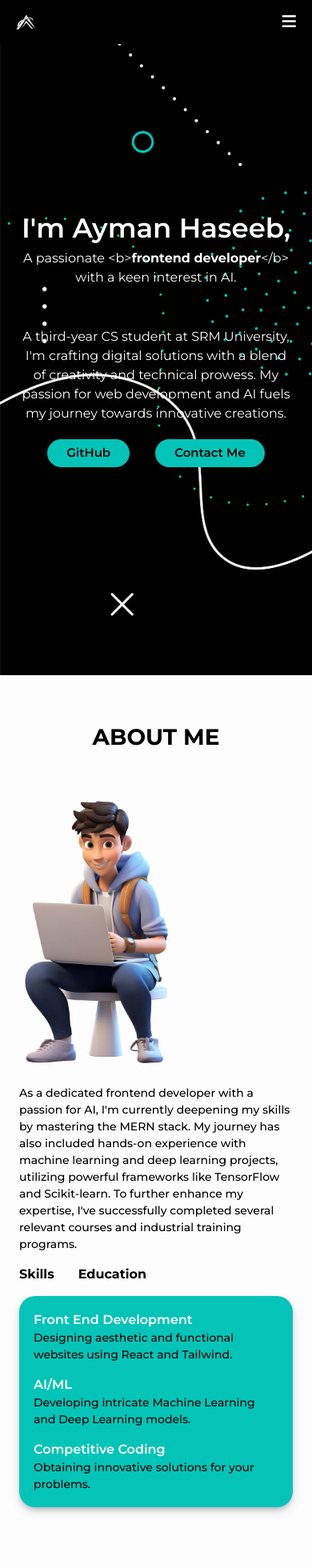
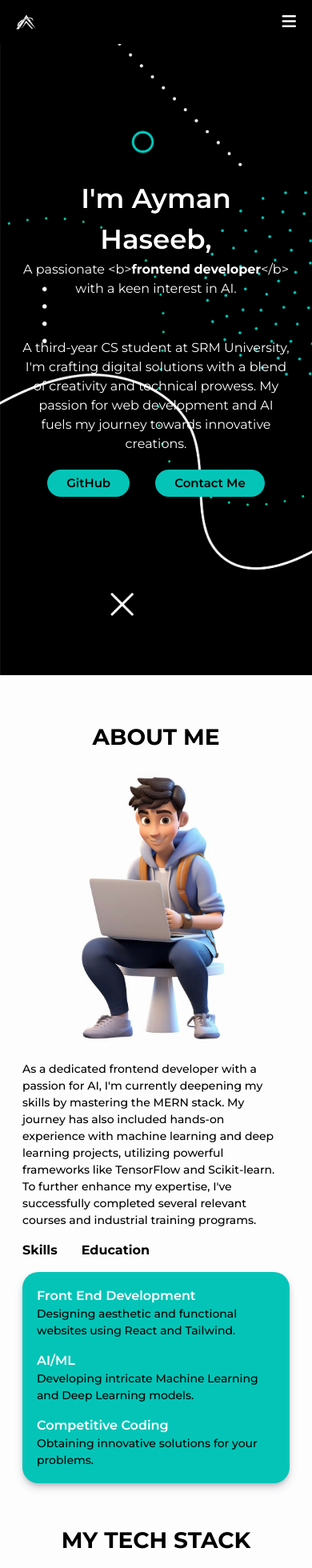
Before and after one commit to Aymmaann/Portfolio, a React (Vite) app: page / in a window 390 px wide. Shown: the top 1960 px of the page at 80% size. Built offline with nearby package versions, Linux system fonts and the light colour scheme.

Commit message:
Update styles

```diff
--- a/src/App.css
+++ b/src/App.css
@@ -31,5 +31,6 @@ body {
 @media screen and (max-width: 700px) {
   .projects-section, .project-heading {
     padding-left: 0;
+    padding-top: 30px;
   }
 }
--- a/src/App.jsx
+++ b/src/App.jsx
@@ -18,7 +18,7 @@ const App = () => {
       <About />
       <Phone />
 
-      <h1 className='project-heading text-purple uppercase text-[28px] sl:text-[37px] font-bold text-center pt-12 l:pt-14 xxl:text-[55px] xl:text-[45px]' id="Projects">Projects</h1>
+      <h1 className='project-heading text-purple uppercase text-[28px] sl:text-[37px] font-bold text-center mt-2 pt-12 l:pt-14 xxl:text-[55px] xl:text-[45px]' id="Projects">Projects</h1>
       <section className="projects-section">
         <Project number={1}/>
         <ProjectInverse number={2}/>
--- a/src/components/About/About.css
+++ b/src/components/About/About.css
@@ -186,9 +186,10 @@
         padding-left: 0;
     }
     .tech-stack-section {
-        padding: 10px 50px 40px;
+        padding: 10px 50px 0px;
     }
     .tech-stack {
+        margin-top: 25px;
         justify-content: center;
     }
     .skills-section h2, .education-section h2, .about-list li {
@@ -204,6 +205,9 @@
         flex-direction: column;
     }
     .about-img {
+        margin: 0 auto;
+    }
+    .about-img {
         width: 200px;
     }
     .about-text {
@@ -213,9 +217,18 @@
 
 @media screen and (max-width: 600px) {
     .about-div {
-        padding: 0 24px;
+        padding: 0 36px;
     }
     .tech-stack-section {
-        padding: 10px 24px;
+        padding: 10px 36px;
     }
 }
+
+@media screen and (max-width: 420px) {
+    .about-div {
+        padding: 0 28px;
+    }
+    .tech-stack-section {
+        padding: 10px 28px;
+    }
+}
--- a/src/components/About/About.jsx
+++ b/src/components/About/About.jsx
@@ -57,7 +57,7 @@ const About = () => {
                                 <div className="education-section">
                                     <h2>2022 - 2026</h2>
                                     <p>Btech CSE Cloud Computing Student at SRM University.</p>
-                                    <p>Current CGPA: 9.5</p>
+                                    <p>Current CGPA: 9.6</p>
                                     <h2 className="skills-other-headings">2020 - 2022</h2>
                                     <p>Sanjos Metropolitan School(CBSE)</p>
                                     <p>12th Percentage: 92%</p>
@@ -71,7 +71,7 @@ const About = () => {
                 </div>
 
                 <div className="tech-stack-section">
-                    <h1 className='text-purple uppercase text-[28px] sl:text-[37px] xxl:text-[55px] xl:text-[45px] font-bold text-center mt-14'>My Tech Stack</h1>
+                    <h1 className='text-purple uppercase text-[28px] sl:text-[37px] xxl:text-[55px] xl:text-[45px] font-bold text-center sl:mt-14'>My Tech Stack</h1>
                     <ul className="tech-stack">
                         {Object.values(techStack).map((item, index) => (
                             <li key={index}>
--- a/src/components/Contact/Contact.css
+++ b/src/components/Contact/Contact.css
@@ -105,7 +105,7 @@ form {
         font-size: 14px;
     }
     .form-section button{
-        padding: 5px 10px;
+        padding: 7px 10px;
         width: 130px;
         font-size: 14px;
         transition: 0.2s ease-in-out;
@@ -116,7 +116,7 @@ form {
 @media screen and (max-width: 700px) {
     .contact-section {
         width: 100%;
-        padding: 50px 24px;
+        padding: 50px 36px;
     }
     .contact-text-section, .form-section {
         width: 100%;
@@ -129,3 +129,10 @@ form {
         width: 300px;
     }
 }
+
+@media screen and (max-width: 420px) {
+    .contact-section {
+        width: 100%;
+        padding: 50px 28px;
+    }
+}
--- a/src/components/Home/Home.css
+++ b/src/components/Home/Home.css
@@ -101,7 +101,7 @@
     }
     .home-text {
         width: 100%;
-        padding: 24px;
+        padding: 36px;
     }
 }
 
@@ -120,6 +120,13 @@
     }
 }
 
+@media screen and (max-width: 420px) {
+    .home-text {
+        width: 100%;
+        padding: 28px;
+    }
+}
+
 @media screen and (max-width: 388px) {
     .home-text h1{
         font-size: 32px;
--- a/src/components/Phone/Phone.css
+++ b/src/components/Phone/Phone.css
@@ -153,10 +153,10 @@
 
 @media screen and (max-width: 700px) {
     .design-section {
-        padding: 30px 0;
+        padding: 0px 0;
     }
     .phone-scroller {
-        margin-top: 20px;
+        margin-top: 25px;
     }
 }
 
--- a/src/components/Project/Project.css
+++ b/src/components/Project/Project.css
@@ -111,7 +111,7 @@
 
 @media screen and (max-width: 700px) {
     .project-box {
-        margin: 0 24px;
+        margin: 0 80px;
     }
     .project-btn i {
         font-size: 24px;
@@ -123,6 +123,12 @@
 
 @media screen and (max-width: 600px) {
     .project-box {
-        margin: 0 24px;
+        margin: 0 36px;
     }
 }
+
+@media screen and (max-width: 420px) {
+    .project-box {
+        margin: 0 28px;
+    }
+}
--- a/src/components/Sidebar/Sidebar.css
+++ b/src/components/Sidebar/Sidebar.css
@@ -36,7 +36,7 @@ nav {
     font-weight: 600;
     font-size: 16px;
     transition: 0.3s ease-in-out;
-    padding: 6px 22px;
+    padding: 6px 12px;
     border-radius: 12px;
 }
 
@@ -73,7 +73,7 @@ nav {
     position: absolute;
     top: 55px;
     right: 15px;
-    width: 130px;
+    /* width: 130px; */
     border: 1px solid white;
     text-align: center;
 }
```
